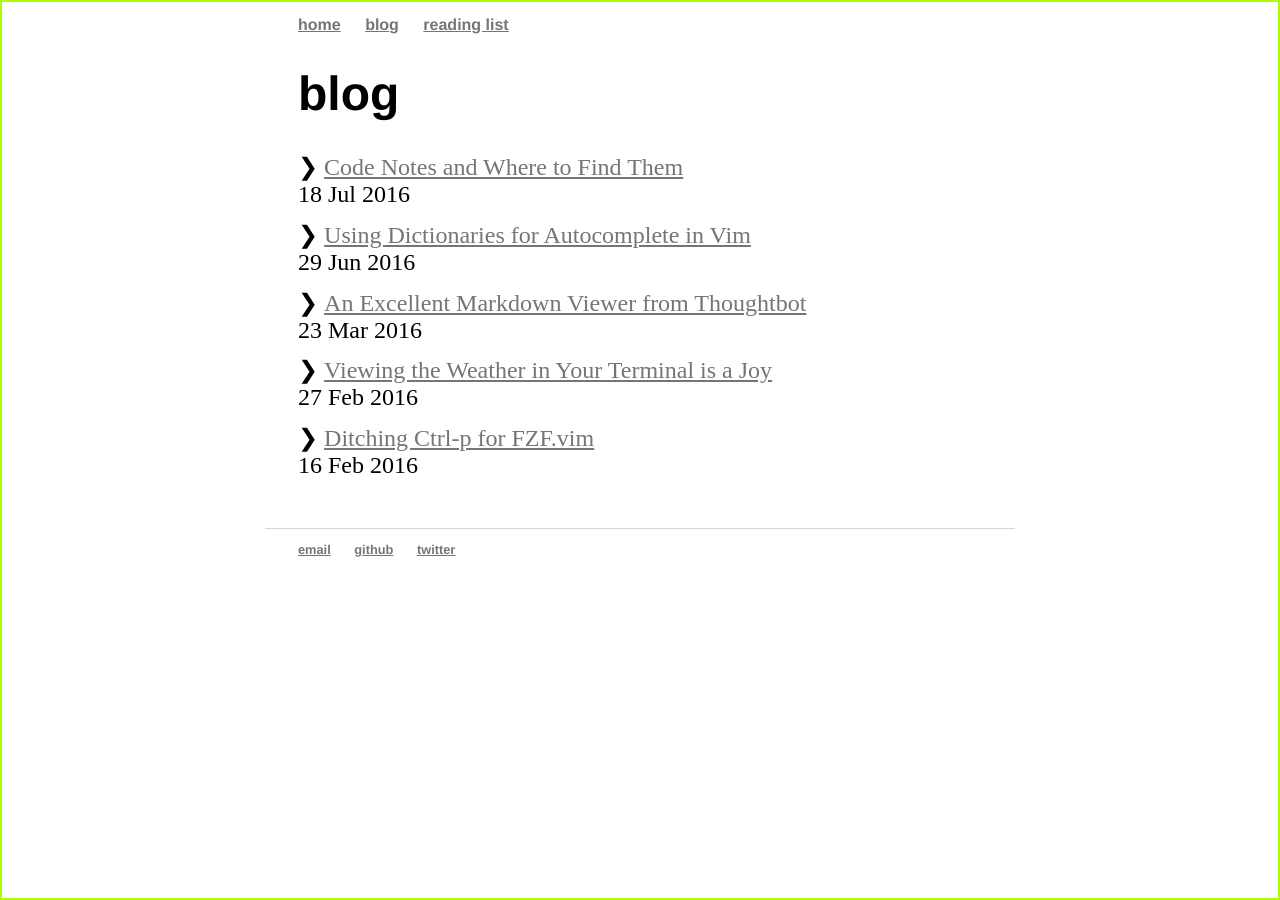
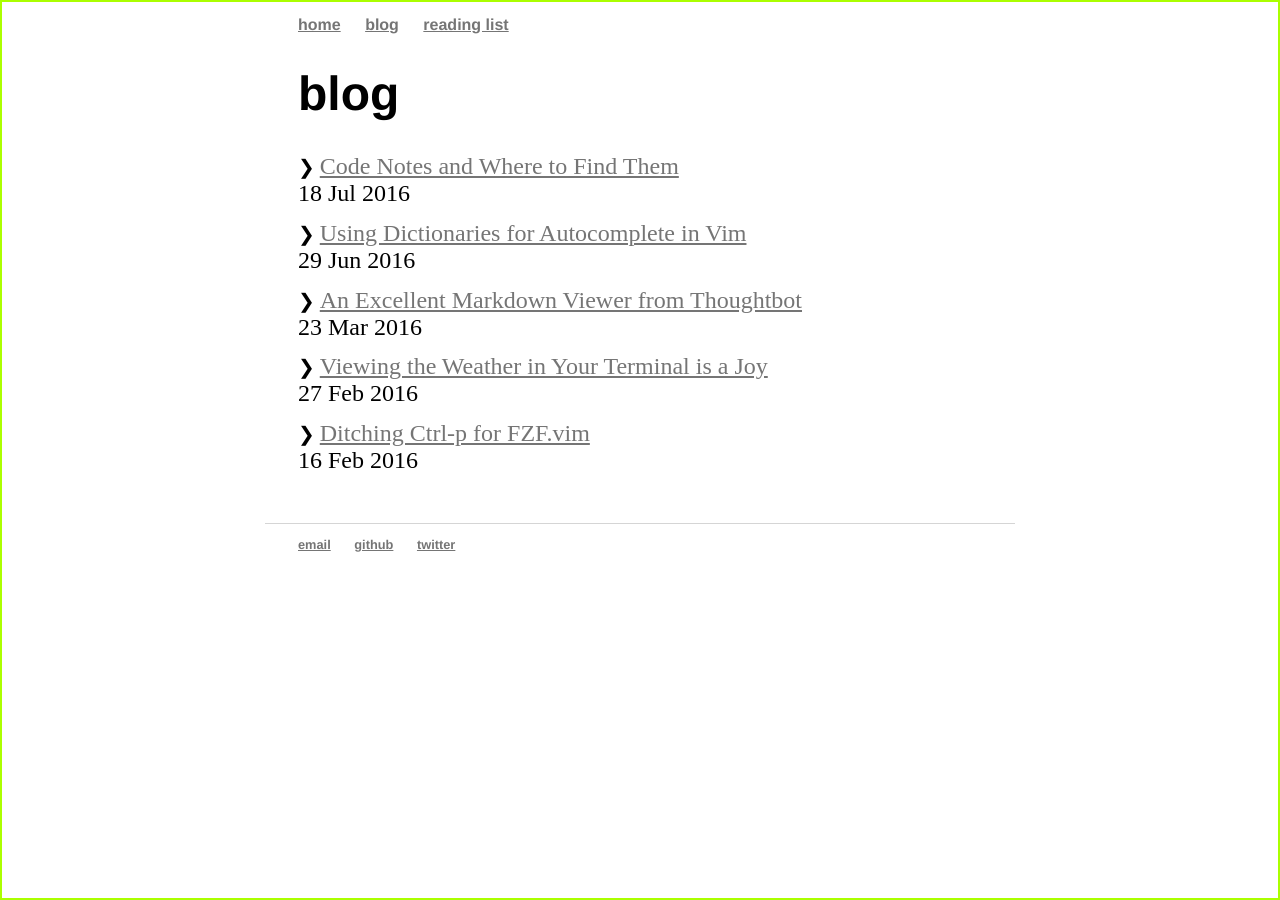
Before and after one commit to devinrm/devinrm.github.io, a Jekyll site: the page built from blog/index.html, in a window 1280 px wide. Built offline with Jekyll 4.4.1, drawn with Linux system fonts in a browser that asks for light colours.

Commit message:
Still going

```diff
--- a/blog/index.html
+++ b/blog/index.html
@@ -7,7 +7,7 @@ title: blog
 
   {% for post in site.posts %}
     <li>
-      ❯ <a class="post-title" href="{{ post.url }}" title="{{ post.title }}">{{ post.title }}</a>
+      <small>❯ </small><a class="post-title" href="{{ post.url }}" title="{{ post.title }}">{{ post.title }}</a>
       <span class="post-date">{{ post.date | date_to_string }}</span>
       <h1 class="quote">"No half-heartedness and no worldly fear must turn us aside from
         following the light unflinchingly." -J.R.R. Tolkien</h1>
```
